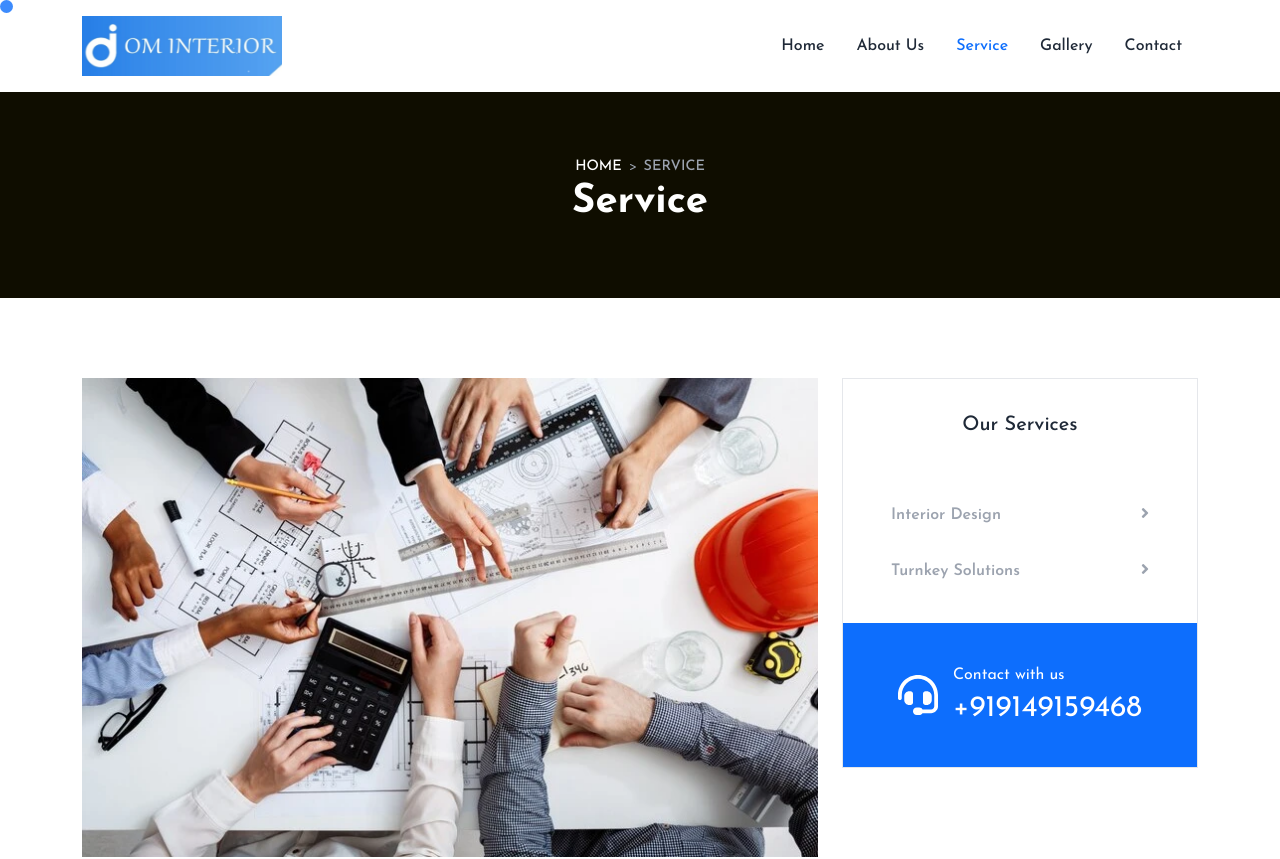
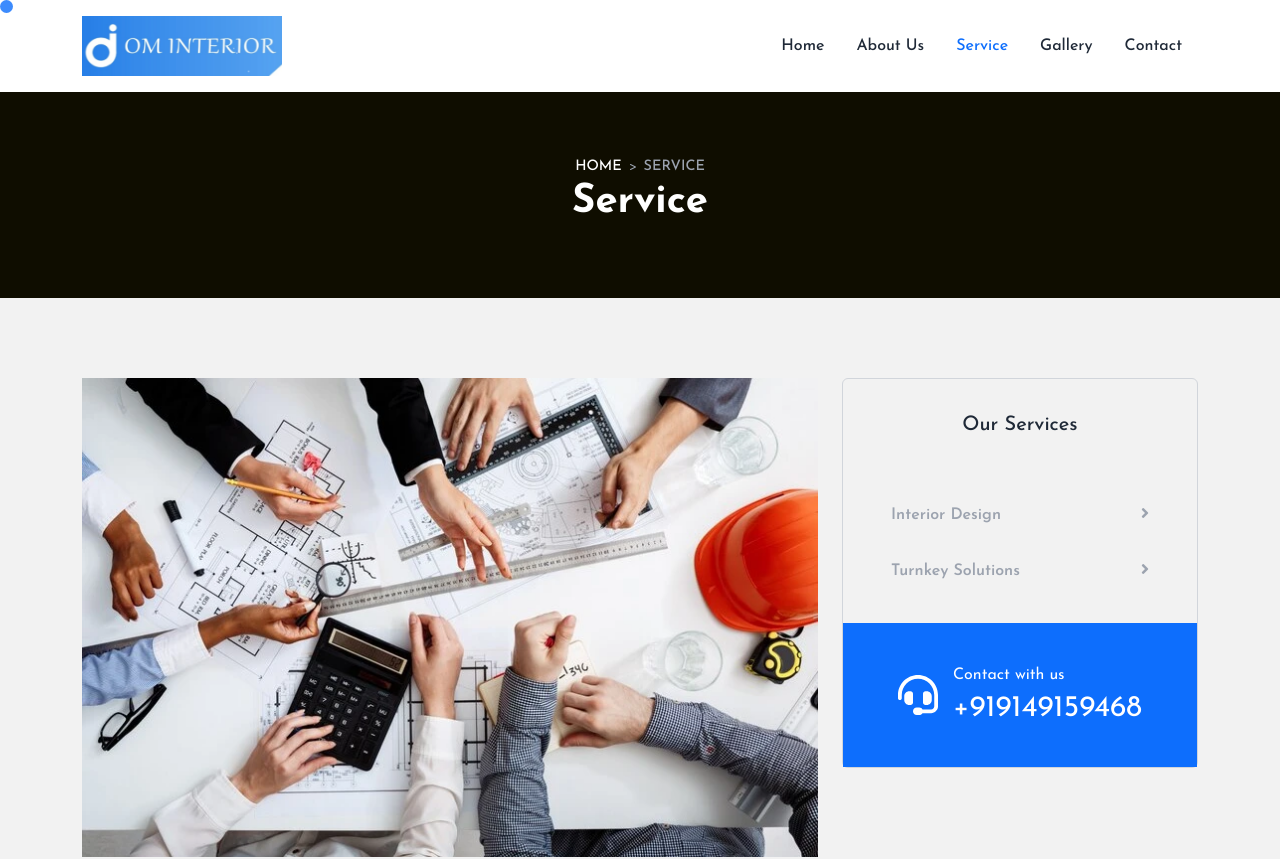
Before and after one commit to lalit1517/OM-Interior, a React (Vite) app: page /construction-management in a window 1280 px wide. Shown: the top 859 px of the page. Built offline with nearby package versions, Linux system fonts and the light colour scheme.

Commit message:
made changes

```diff
--- a/src/components/navbar/Navbar.jsx
+++ b/src/components/navbar/Navbar.jsx
@@ -178,7 +178,7 @@ const Navbar = () => {
                               {isDropdownOpen && (
                                 <ul
                                   style={{ paddingTop: `${ptValue2}` }}
-                                  className="absolute bg-white px-0 z-[10000] hover:bg-gray-800 rounded-b-lg text-center"
+                                  className="absolute mx-auto bg-white w-60 px-0 z-[10000] hover:bg-gray-800 rounded-b-lg text-center"
                                 >
                                   <li className="hover:bg-gray-500 transition duration-150 ease-in-out">
                                     <a
--- a/src/pages/construction-mng.jsx
+++ b/src/pages/construction-mng.jsx
@@ -4,8 +4,6 @@ import Navbar from "../components/navbar/Navbar";
 import Footer from "../components/Footer/footer";
 import { FontAwesomeIcon } from "@fortawesome/react-fontawesome";
 import { faGreaterThan } from "@fortawesome/free-solid-svg-icons";
-import { gsap } from "gsap";
-import { ScrollTrigger } from "gsap/ScrollTrigger";
 import { Helmet } from "react-helmet";
 
 const ConstructionMng = () => {
@@ -35,7 +33,7 @@ const ConstructionMng = () => {
 
       <Navbar />
 
-      <div role="main" className="main bg-white">
+      <div role="main" className="main bg-[#F2F2F2]">
         <section className="page-header page-header-modern page-header-lg bg-[#0f0d00] py-12 border-0 my-0">
           <div className="container my-3">
             <div className="row">
@@ -94,7 +92,7 @@ const ConstructionMng = () => {
                 </div>
               </div>
               <div className="col-md-4">
-                <div className="border-[1px] border-gray-200 mt-10 md:mt-0">
+                <div className="border-[1px] border-gray-300 rounded-md mt-10 md:mt-0">
                   <div className="w-full text-center text-gray-800 font-medium px-4 pt-8 pb-4 text-xl">
                     Our Services
                   </div>
--- a/src/pages/interior-design.jsx
+++ b/src/pages/interior-design.jsx
@@ -34,7 +34,7 @@ const InteriorDesign = () => {
 
       <Navbar />
 
-      <div role="main" className="main bg-white">
+      <div role="main" className="main bg-[#F2F2F2]">
         <section className="page-header page-header-modern page-header-lg bg-[#0f0d00] py-12 border-0 my-0">
           <div className="container my-3">
             <div className="row">
@@ -100,7 +100,7 @@ const InteriorDesign = () => {
                 </div>
               </div>
               <div className="col-md-4">
-                <div className="border-[1px] border-gray-200 mt-10 md:mt-0">
+                <div className="border-[1px] border-gray-300 rounded-md mt-10 md:mt-0">
                   <div className="w-full text-center text-gray-800 font-medium px-4 pt-8 pb-4 text-xl">
                     Our Services
                   </div>
--- a/src/pages/turnkey-soln.jsx
+++ b/src/pages/turnkey-soln.jsx
@@ -33,7 +33,7 @@ const TurnkeySoln = () => {
 
       <Navbar />
 
-      <div role="main" className="main bg-white">
+      <div role="main" className="main bg-[#F2F2F2]">
         <section className="page-header page-header-modern page-header-lg bg-[#0f0d00] py-12 border-0 my-0">
           <div className="container my-3">
             <div className="row">
@@ -90,7 +90,7 @@ const TurnkeySoln = () => {
                 </div>
               </div>
               <div className="col-md-4">
-                <div className="border-[1px] border-gray-200 mt-10 md:mt-0">
+                <div className="border-[1px] border-gray-300 rounded-md mt-10 md:mt-0">
                   <div className="w-full text-center text-gray-800 font-medium px-4 pt-8 pb-4 text-xl">
                     Our Services
                   </div>
```
